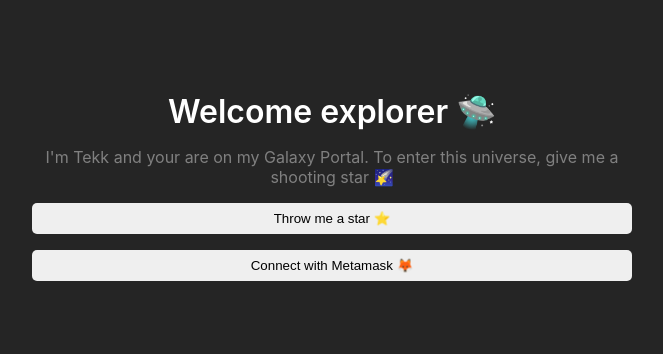
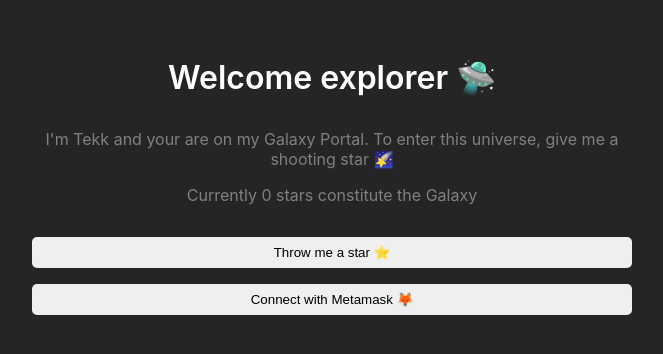
Before and after one commit to Remitekky/galaxy-portal-front, a React (Create React App) app: page / in a window 1280 px wide. Shown: the part 214-568 px from the top of the page, without its empty margins (308-971 px from the left). Built offline with nearby package versions, Linux system fonts and the light colour scheme; the HTML template or start-up script is replaced by a standard one.

Commit message:
Retrive the total amount of stars on component Mount. Add a loading state

```diff
--- a/src/App.js
+++ b/src/App.js
@@ -5,6 +5,8 @@
 
 export default function App() {
   const [currentAccount, setCurrentAccount] = useState("");
+  const [totalStars, setTotalStars] = useState(0);
+  const [loading, setLoading] = useState(false);
 
   const contractAddress = "0x7bd43F22167B7f066eeA06b80d992957EdBB413a";
   const contractABI = galaxyPortal.abi;
@@ -14,6 +16,23 @@
       const account = await findMetaMaskAccount();
       if (account !== null) {
         setCurrentAccount(account);
+
+        // Retrieve the total amount of stars from the SM
+        setLoading(true);
+        const { ethereum } = window;
+
+        try {
+          const provider = new ethers.providers.Web3Provider(ethereum);
+          const signer = provider.getSigner();
+          const galaxyPortalContract = new ethers.Contract(contractAddress, contractABI, signer);
+
+          let count = await galaxyPortalContract.getTotalStars();
+          setTotalStars(count.toNumber());
+          setLoading(false);
+        } catch (error) {
+          console.error(error);
+        }
+
       }
     }
 
@@ -93,14 +112,17 @@
 
         // Broadcast a Txn for the execution of star function. Metamask notification to approve the transaction
         const starTxn = await galaxyPortalContract.star();
+        setLoading(true);
         console.log("Mining...", starTxn.hash);
 
         // Waiting the execution of star function
         await starTxn.wait();
+        setLoading(false);
         console.log("Mined -- ", starTxn.hash);
 
         count = await galaxyPortalContract.getTotalStars();
         console.log("[After star throwing] - Retrieved total stars count from the blockchain : ", count.toNumber());
+        setTotalStars(count.toNumber());
       } else {
         console.log("Ethereum object doesn't exist!");
       }
@@ -110,15 +132,18 @@
   };
 
   return (
+
     <div className="mainContainer">
-
-      <div className="dataContainer">
+      {loading && <div>Loading...</div>}
+      {!loading &&
+        (<div className="dataContainer">
           <div className="header">
             Welcome explorer 🛸
           </div>
 
           <div className="bio">
-          I'm Tekk and your are on my Galaxy Portal. To enter this universe, give me a shooting star 🌠
+            <p>I'm Tekk and your are on my Galaxy Portal. To enter this universe, give me a shooting star 🌠</p>
+            <p>Currently {totalStars} stars constitute the Galaxy</p>
           </div>
 
           <button className="starButton" onClick={star}>
@@ -130,7 +155,9 @@
               Connect with Metamask 🦊
             </button>
           )}
-      </div>
+        </div>)
+      }
+
     </div>
   );
 }
```
Lines whose indentation alone changed are shown as unchanged.
